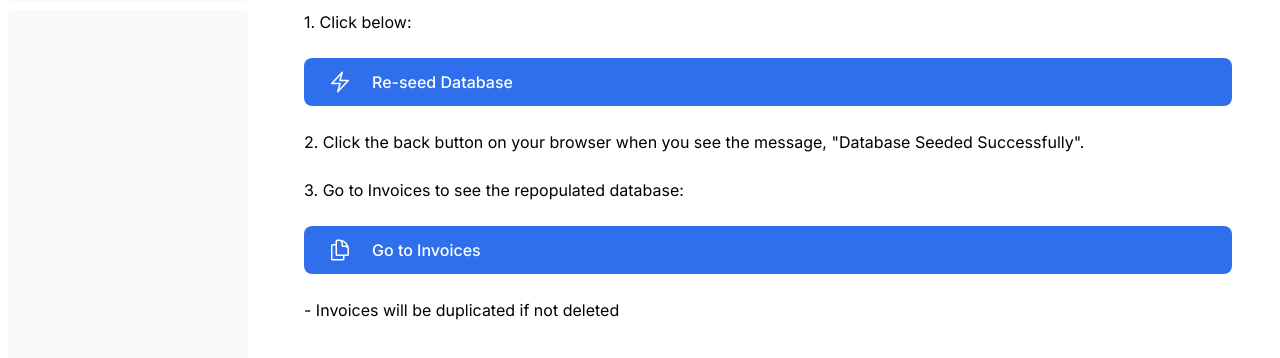
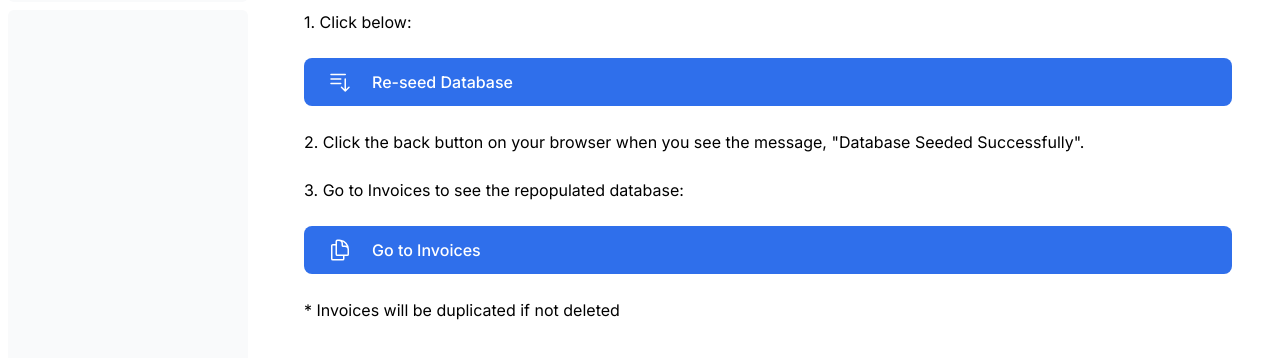
Before and after one commit to tjcocker/NextJS-App, a Next.js app: page /dashboard/home in a window 1280 px wide. Shown: the part 398-756 px from the top of the page. Built offline with nearby package versions, Linux system fonts and the light colour scheme; a web font is replaced by a local one.

Commit message:
home page updates

```diff
--- a/app/dashboard/home/page.tsx
+++ b/app/dashboard/home/page.tsx
@@ -1,6 +1,6 @@
 import type { NextPage } from 'next'
 import Head from 'next/head'
-import { ChartBarSquareIcon, BoltIcon, DocumentDuplicateIcon } from '@heroicons/react/24/outline';
+import { ChartBarSquareIcon, BarsArrowDownIcon, DocumentDuplicateIcon } from '@heroicons/react/24/outline';
 import Link from 'next/link';
 
 const Home: NextPage = () => {
@@ -30,7 +30,7 @@ const Home: NextPage = () => {
                 <a
                     href="/seed"
                     className="flex items-center gap-5 self-start rounded-lg bg-blue-600 px-6 py-3 text-sm font-medium text-white transition-colors hover:bg-blue-400 md:text-base"
-                > <BoltIcon className="w-5 md:w-6" />
+                > <BarsArrowDownIcon className="w-5 md:w-6" />
                     <span>Re-seed Database</span>
                 </a>
                 <br></br><p>2. Click the back button on your browser when you see the message, &quot;Database Seeded Successfully&quot;.</p><br></br>
@@ -42,7 +42,7 @@ const Home: NextPage = () => {
                     > <DocumentDuplicateIcon className="w-5 md:w-6" />
                         <span>Go to Invoices</span><br></br>
                     </Link><br></br>
-                    <p>- Invoices will be duplicated if not deleted</p>
+                    <p>* Invoices will be duplicated if not deleted</p>
                 </div>
             </main>
         </div>
--- a/app/seed/route.ts
+++ b/app/seed/route.ts
@@ -111,7 +111,7 @@ export async function GET() {
     await seedRevenue();
     await client.sql`COMMIT`;
 
-    return Response.json({ message: 'Database seeded successfully' });
+    return Response.json({ message: 'Database seeded successfully, click the Back button on your browser' });
   } catch (error) {
     await client.sql`ROLLBACK`;
     return Response.json({ error }, { status: 500 });
```
